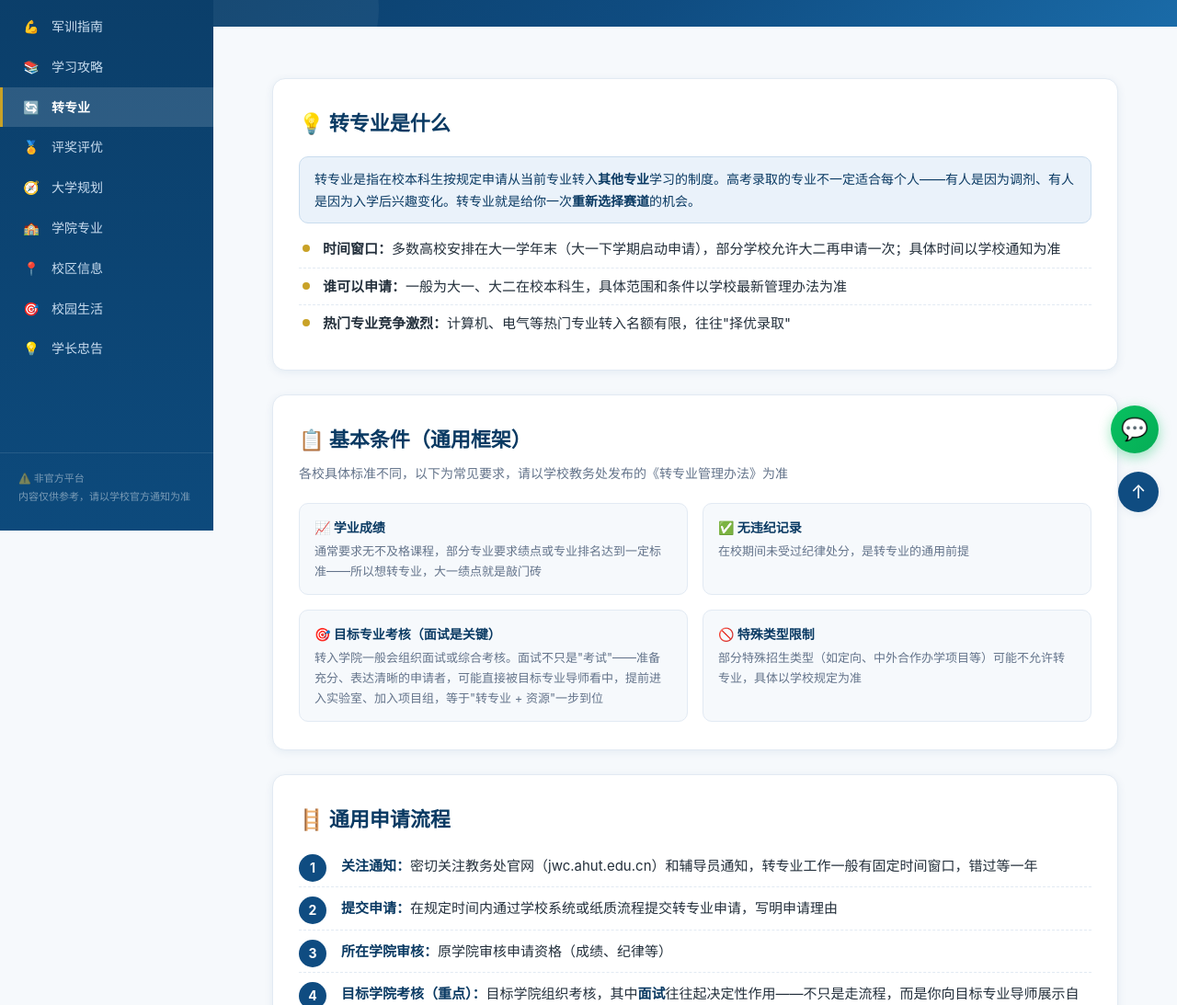
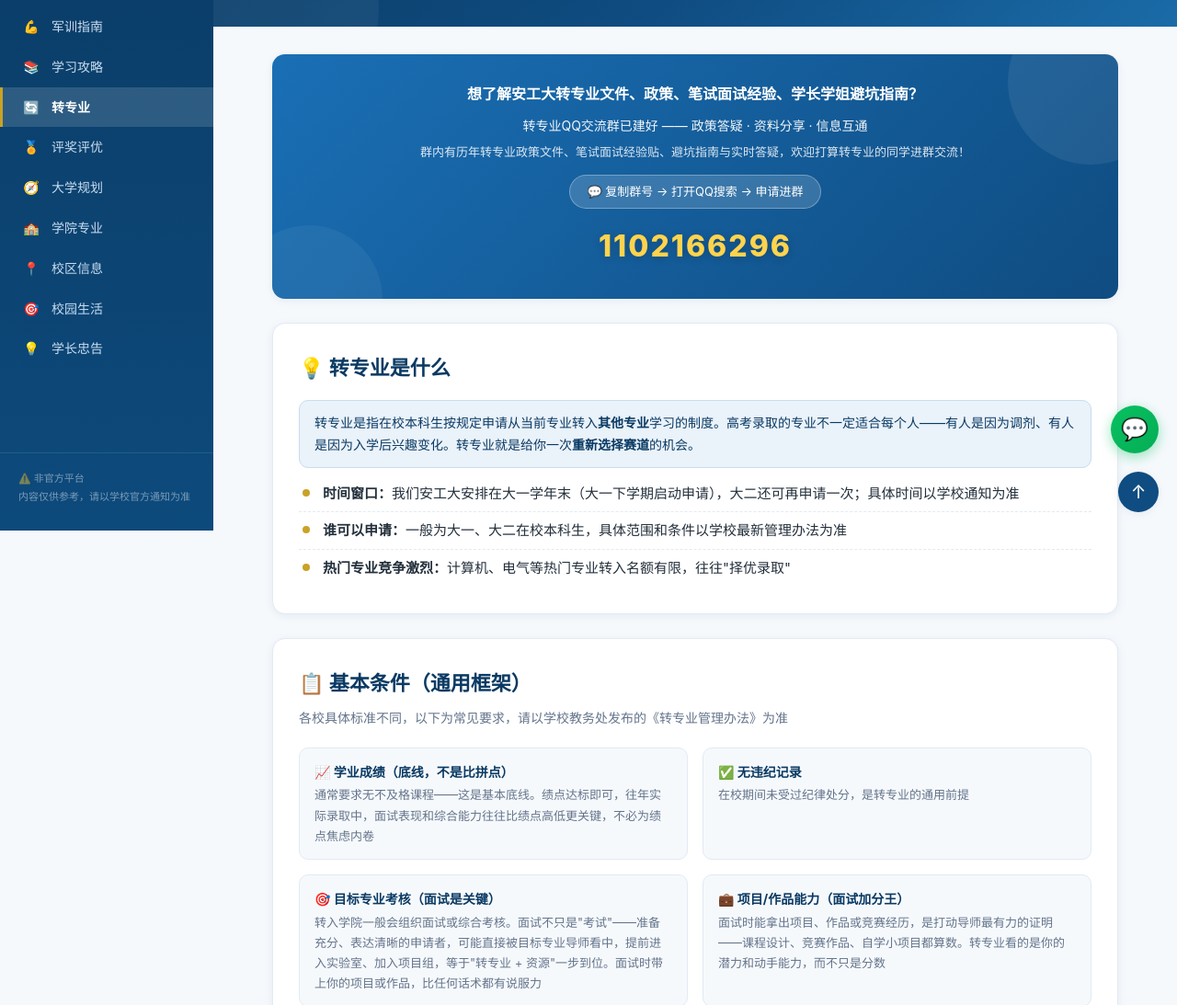
Before and after one commit to Fingal-x/ahut-guide, a plain HTML site: page transfer.html in a window 1280 px wide. Shown: the part 223-1316 px from the top of the page at 92% size. Drawn offline with Linux system fonts and the light colour scheme.

Commit message:
feat: wechat contact, campus maps, transfer/awards modules and more

```diff
--- a/css/style.css
+++ b/css/style.css
@@ -328,6 +328,27 @@ ol.steps li b{color:var(--blue-dark);}
 .wechat-toast{display:none;font-size:13px;color:#07a754;margin-top:10px;}
 .wechat-toast.show{display:block;}
 @media(max-width:900px){.qq-float{bottom:142px;}}
+
+/* ===== 转专业 QQ 群横幅 ===== */
+.qq-banner{
+  background:linear-gradient(135deg,#1a6fb5 0%,#0f4c81 100%);
+  border-radius:var(--radius);color:#fff;text-align:center;
+  padding:30px 22px;margin-bottom:26px;position:relative;overflow:hidden;
+  box-shadow:var(--shadow);
+}
+.qq-banner::after{content:"";position:absolute;right:-60px;top:-60px;width:180px;height:180px;border-radius:50%;background:rgba(255,255,255,.07);}
+.qq-banner::before{content:"";position:absolute;left:-40px;bottom:-80px;width:160px;height:160px;border-radius:50%;background:rgba(255,255,255,.05);}
+.qq-banner .qb-title{font-size:16px;font-weight:700;margin-bottom:8px;position:relative;z-index:1;}
+.qq-banner .qb-sub{font-size:14px;opacity:.95;margin-bottom:6px;position:relative;z-index:1;}
+.qq-banner .qb-desc{font-size:13px;opacity:.85;margin-bottom:14px;position:relative;z-index:1;}
+.qq-banner .qb-pill{
+  display:inline-block;background:rgba(255,255,255,.16);border:1px solid rgba(255,255,255,.3);
+  border-radius:999px;padding:6px 18px;font-size:13px;margin-bottom:14px;position:relative;z-index:1;
+}
+.qq-banner .qb-num{
+  font-size:32px;font-weight:800;color:#ffd34d;letter-spacing:2px;position:relative;z-index:1;
+  text-shadow:0 2px 8px rgba(0,0,0,.2);
+}
 /* 页脚 */
 footer{
   background:var(--blue-dark);color:#cfe0f0;text-align:center;
--- a/transfer.html
+++ b/transfer.html
@@ -44,11 +44,20 @@
 
 <div class="wrap">
 
+  <div class="qq-banner">
+    <div class="qb-title">想了解安工大转专业文件、政策、笔试面试经验、学长学姐避坑指南？</div>
+    <div class="qb-sub">转专业QQ交流群已建好 —— 政策答疑 · 资料分享 · 信息互通</div>
+    <div class="qb-desc">群内有历年转专业政策文件、笔试面试经验贴、避坑指南与实时答疑，欢迎打算转专业的同学进群交流！</div>
+    <div class="qb-pill">💬 复制群号 → 打开QQ搜索 → 申请进群</div>
+    <div class="qb-num">1102166296</div>
+  </div>
+
+
   <section class="block">
     <h2>💡 转专业是什么</h2>
     <div class="notice">转专业是指在校本科生按规定申请从当前专业转入<b>其他专业</b>学习的制度。高考录取的专业不一定适合每个人——有人是因为调剂、有人是因为入学后兴趣变化。转专业就是给你一次<b>重新选择赛道</b>的机会。</div>
     <ul class="clean">
-      <li><b>时间窗口：</b>多数高校安排在大一学年末（大一下学期启动申请），部分学校允许大二再申请一次；具体时间以学校通知为准</li>
+      <li><b>时间窗口：</b>我们安工大安排在大一学年末（大一下学期启动申请），大二还可再申请一次；具体时间以学校通知为准</li>
       <li><b>谁可以申请：</b>一般为大一、大二在校本科生，具体范围和条件以学校最新管理办法为准</li>
       <li><b>热门专业竞争激烈：</b>计算机、电气等热门专业转入名额有限，往往"择优录取"</li>
     </ul>
@@ -59,8 +68,8 @@
     <p class="lead">各校具体标准不同，以下为常见要求，请以学校教务处发布的《转专业管理办法》为准</p>
     <div class="grid2">
       <div class="item">
-        <b>📈 学业成绩</b>
-        <div class="desc">通常要求无不及格课程，部分专业要求绩点或专业排名达到一定标准——所以想转专业，大一绩点就是敲门砖</div>
+        <b>📈 学业成绩（底线，不是比拼点）</b>
+        <div class="desc">通常要求无不及格课程——这是基本底线。绩点达标即可，往年实际录取中，面试表现和综合能力往往比绩点高低更关键，不必为绩点焦虑内卷</div>
       </div>
       <div class="item">
         <b>✅ 无违纪记录</b>
@@ -68,7 +77,11 @@
       </div>
       <div class="item">
         <b>🎯 目标专业考核（面试是关键）</b>
-        <div class="desc">转入学院一般会组织面试或综合考核。面试不只是"考试"——准备充分、表达清晰的申请者，可能直接被目标专业导师看中，提前进入实验室、加入项目组，等于"转专业 + 资源"一步到位</div>
+        <div class="desc">转入学院一般会组织面试或综合考核。面试不只是"考试"——准备充分、表达清晰的申请者，可能直接被目标专业导师看中，提前进入实验室、加入项目组，等于"转专业 + 资源"一步到位。面试时带上你的项目或作品，比任何话术都有说服力</div>
+      </div>
+      <div class="item">
+        <b>💼 项目/作品能力（面试加分王）</b>
+        <div class="desc">面试时能拿出项目、作品或竞赛经历，是打动导师最有力的证明——课程设计、竞赛作品、自学小项目都算数。转专业看的是你的潜力和动手能力，而不只是分数</div>
       </div>
       <div class="item">
         <b>🚫 特殊类型限制</b>
@@ -80,10 +93,11 @@
   <section class="block">
     <h2>🪜 通用申请流程</h2>
     <ol class="steps">
+      <li><b>研究往年转专业文件：</b>主动收集历年转专业文件（教务处官网历史通知、学长学姐分享、交流群群文件），研究往年政策要求、录取人数、考核形式，摸清规律再行动——政策每年可能有微调，往年文件是最可靠的参考</li>
       <li><b>关注通知：</b>密切关注教务处官网（jwc.ahut.edu.cn）和辅导员通知，转专业工作一般有固定时间窗口，错过等一年</li>
       <li><b>提交申请：</b>在规定时间内通过学校系统或纸质流程提交转专业申请，写明申请理由</li>
       <li><b>所在学院审核：</b>原学院审核申请资格（成绩、纪律等）</li>
-      <li><b>目标学院考核（重点）：</b>目标学院组织考核，其中<b>面试</b>往往起决定性作用——不只是走流程，而是你向目标专业导师展示自己的窗口</li>
+      <li><b>目标学院考核（重点）：</b>目标学院组织考核，其中<b>面试</b>往往起决定性作用——不只是走流程，而是你向目标专业导师展示自己的窗口。面试前准备好项目/作品展示和学习规划，往年面试中，有项目经历的同学通过率明显更高</li>
       <li><b>学校审定公示：</b>教务处汇总审定后公示，无异议即办理学籍异动</li>
       <li><b>办理手续：</b>转成功后按新专业培养方案重新规划课程，办理选课、宿舍（如需）等调整</li>
     </ol>
@@ -94,11 +108,11 @@
     <ul class="clean">
       <li><b>补修课程：</b>转入新专业后，需按新专业培养方案补修之前未修的课程，大一大二课业压力会变大，要有心理准备</li>
       <li><b>名额有限：</b>每个专业转入名额有限，热门专业可能数十人竞争几个名额，绩点和考核表现决定成败</li>
-      <li><b>不能"反向躺平"：</b>转专业不是逃避学习的借口——绩点不达标连申请资格都没有</li>
+      <li><b>不能"反向躺平"：</b>转专业不是逃避学习的借口——绩点不是唯一标准，但不挂科、正常完成学业是底线</li>
       <li><b>信息看官方：</b>转专业政策每年可能有调整，一切以教务处当年发布的通知为准，别信群聊"内部消息"</li>
     </ul>
     <div class="alert">🎯 <b>面试 = 机会，不只是考试。</b>转专业面试是导师近距离了解你的唯一窗口：准备充分的同学，可能在面试现场就被导师邀请进实验室、加入科研项目——这些资源和项目机会，往往就是从这场面试开始的。面试前务必：① 了解目标专业的研究方向和导师团队；② 想清楚并说清"为什么转专业"；③ 准备自我介绍和学习规划。机会只留给有准备的人。</div>
-    <div class="alert">💡 学长建议：想转专业，大一就要开始准备——保持高绩点、提前了解目标专业的培养方案和课程、关注教务处通知。机会只留给有准备的人。</div>
+    <div class="alert">💡 学长建议：想转专业，大一就要开始准备——① <b>研究往年转专业文件</b>，摸清政策和考核形式；② 提前了解目标专业的培养方案和课程；③ <b>用心准备面试，用项目/作品证明自己</b>（课程设计、竞赛、自学项目都行）；④ 关注教务处通知。机会只留给有准备的人。</div>
   </section>
 
   <!-- 声明 -->
```
Also changed, not shown: campus.html (+8 -2 lines).
